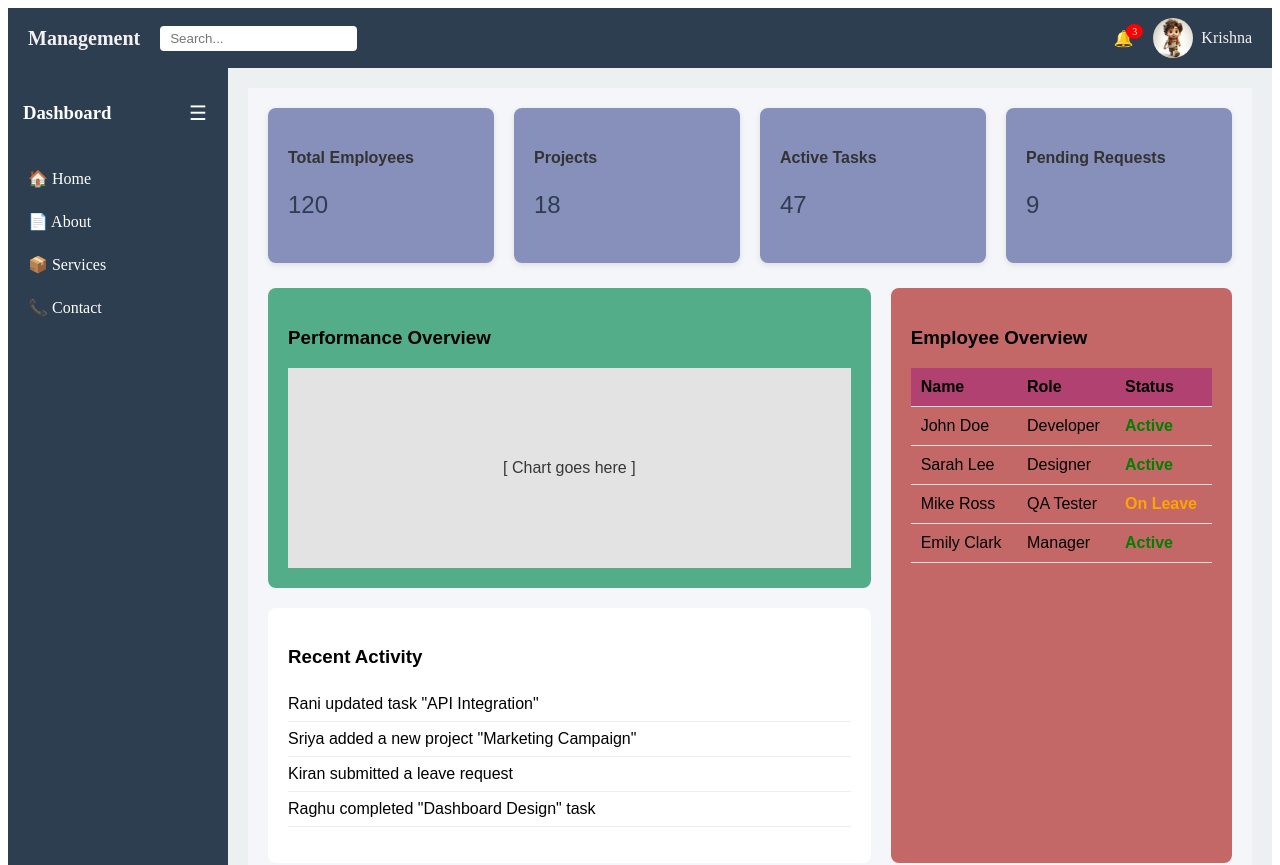
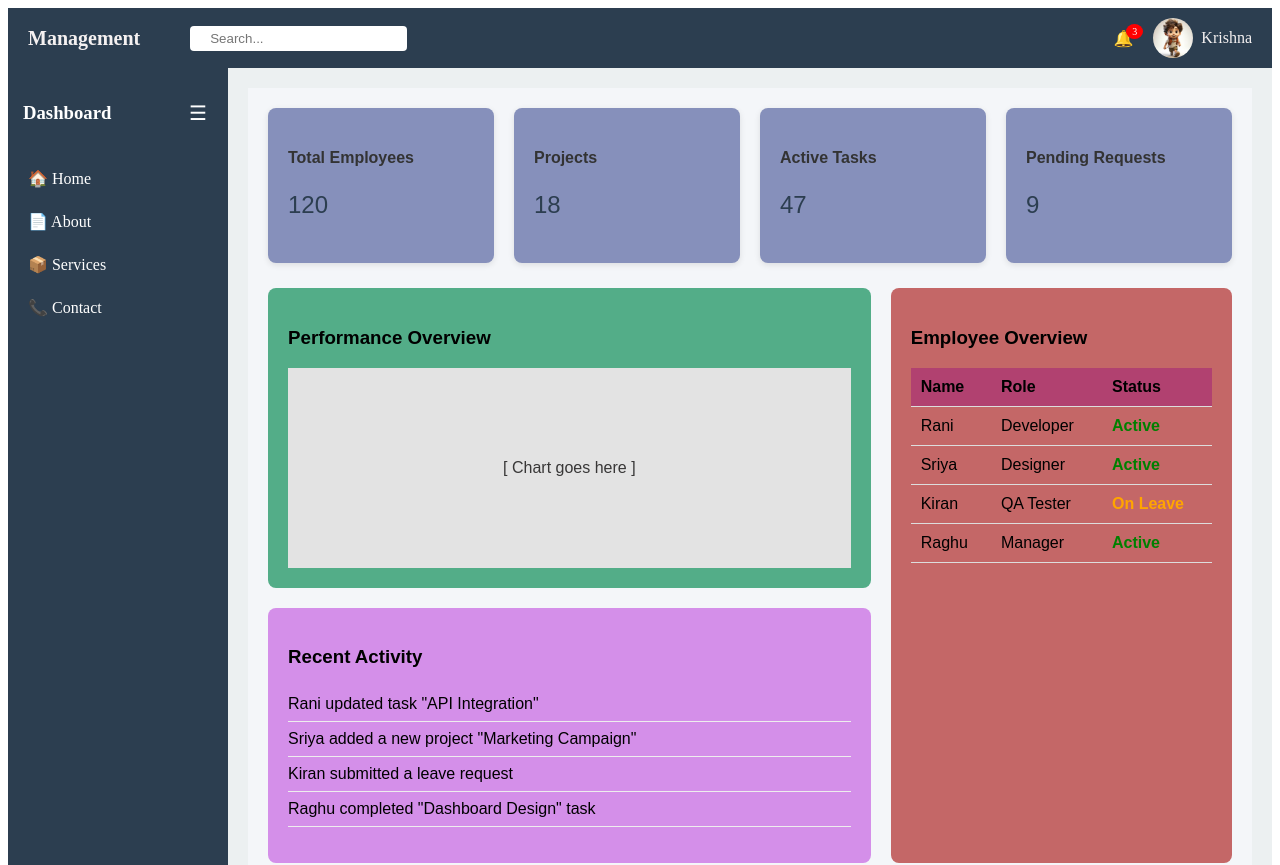
Before and after one commit to saikrishna76845/angular12, an Angular app: page / in a window 1280 px wide. Shown: the top 865 px of the page. Built offline with nearby package versions, Linux system fonts and the light colour scheme.

Commit message:
routing paths removed

```diff
--- a/src/app/app-routing.module.ts
+++ b/src/app/app-routing.module.ts
@@ -7,11 +7,7 @@ import { NavbarComponent } from './components/navbar/navbar.component';
 import { SidebarComponent } from './components/sidebar/sidebar.component';
 
 const routes: Routes = [
-  {path:"", component:DashboardComponent},
-  {path:"footer", component:FooterComponent},
-  {path:"main", component:MainComponent},
-  {path:"navbar", component:NavbarComponent},
-  {path:"sidebar", component:SidebarComponent}
+  {path:"", component:DashboardComponent}
 ];
 
 @NgModule({
--- a/src/app/components/navbar/navbar.component.css
+++ b/src/app/components/navbar/navbar.component.css
@@ -15,12 +15,12 @@
 
 .logo {
   font-size: 20px;
-  margin-right: 20px;
+  margin-right: 50px;
   font-weight: bold;
 }
 
 .search-input {
-  padding: 5px 10px;
+  padding: 5px 20px;
   border-radius: 4px;
   border: none;
   outline: none;
--- a/src/app/components/sidebar/sidebar.component.css
+++ b/src/app/components/sidebar/sidebar.component.css
@@ -164,7 +164,7 @@
 
 /* Activity */
 .activity-box {
-  background-color: white;
+  background-color: rgb(212, 143, 233);
   padding: 20px;
   border-radius: 8px;
 }
--- a/src/app/components/sidebar/sidebar.component.ts
+++ b/src/app/components/sidebar/sidebar.component.ts
@@ -28,10 +28,10 @@ stats = [
   ];
 
   employees = [
-    { name: 'John Doe', role: 'Developer', status: 'Active' },
-    { name: 'Sarah Lee', role: 'Designer', status: 'Active' },
-    { name: 'Mike Ross', role: 'QA Tester', status: 'On Leave' },
-    { name: 'Emily Clark', role: 'Manager', status: 'Active' }
+    { name: 'Rani', role: 'Developer', status: 'Active' },
+    { name: 'Sriya', role: 'Designer', status: 'Active' },
+    { name: 'Kiran', role: 'QA Tester', status: 'On Leave' },
+    { name: 'Raghu', role: 'Manager', status: 'Active' }
   ];
 
   constructor() {}
```
